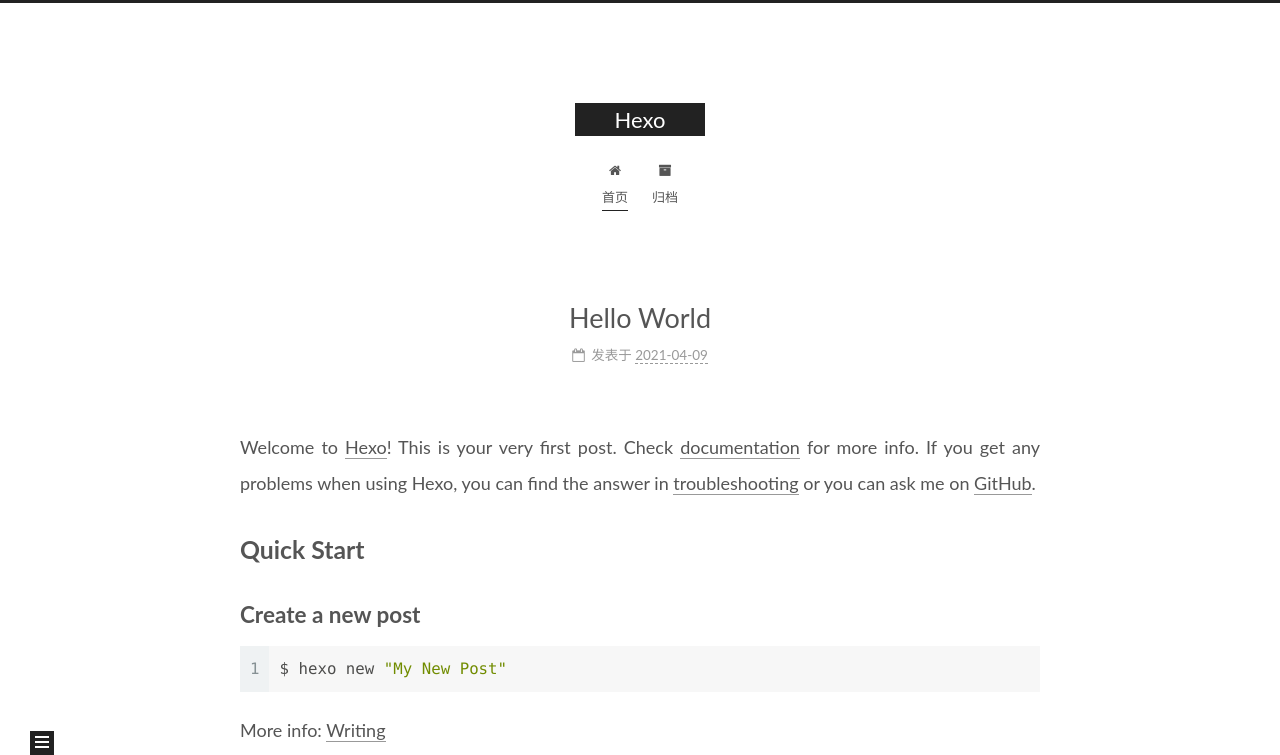
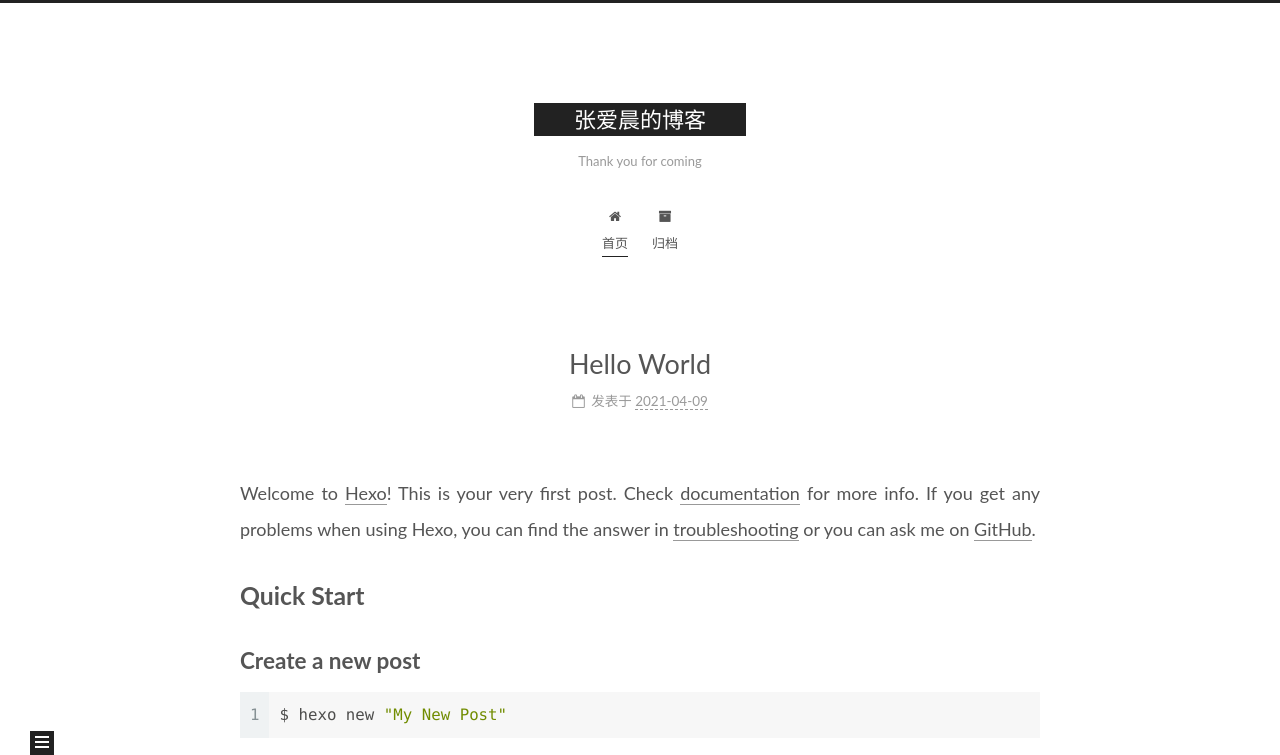
Before and after one commit to zac-123design/zac-123design.github.io, a plain HTML site: page index.html in a window 1280 px wide. Shown: the top 755 px of the page. Drawn offline with Linux system fonts and the light colour scheme.

Commit message:
Site updated: 2021-04-09 22:56:36

```diff
--- a/index.html
+++ b/index.html
@@ -21,9 +21,9 @@
   </script>
 
   <meta property="og:type" content="website">
-<meta property="og:title" content="Hexo">
+<meta property="og:title" content="张爱晨的博客">
 <meta property="og:url" content="https://zac-123design.github.io/index.html">
-<meta property="og:site_name" content="Hexo">
+<meta property="og:site_name" content="张爱晨的博客">
 <meta property="og:locale" content="zh_CN">
 <meta property="article:author" content="zhangaichen">
 <meta name="twitter:card" content="summary">
@@ -41,7 +41,7 @@
   };
 </script>
 
-  <title>Hexo</title>
+  <title>张爱晨的博客</title>
 
 
 
@@ -92,9 +92,10 @@
 
     <a href="/" class="brand" rel="start">
       <span class="logo-line-before"><i></i></span>
-      <h1 class="site-title">Hexo</h1>
+      <h1 class="site-title">张爱晨的博客</h1>
       <span class="logo-line-after"><i></i></span>
     </a>
+      <p class="site-subtitle" itemprop="description">Thank you for coming</p>
   </div>
 
   <div class="site-nav-right">
@@ -154,7 +155,7 @@
     </span>
 
     <span hidden itemprop="publisher" itemscope itemtype="http://schema.org/Organization">
-      <meta itemprop="name" content="Hexo">
+      <meta itemprop="name" content="张爱晨的博客">
     </span>
       <header class="post-header">
         <h2 class="post-title" itemprop="name headline">
```
Also changed, not shown: 2021/04/09/hello-world/index.html (+5 -4 lines), archives/2021/04/index.html (+5 -4 lines), archives/2021/index.html (+5 -4 lines), archives/index.html (+5 -4 lines).
